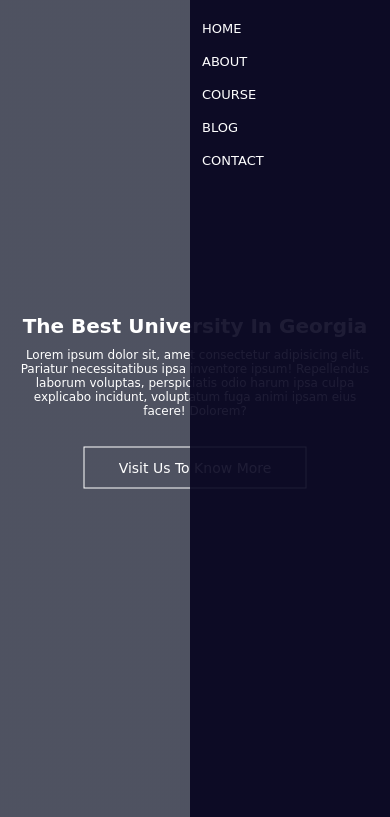
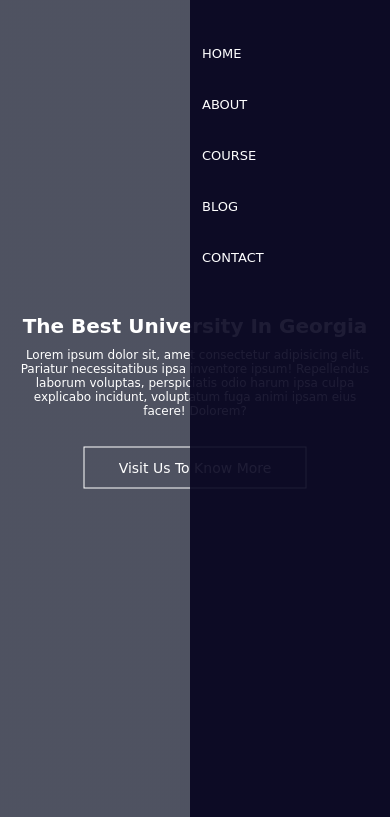
Before and after one commit to lukannad/lukannad.github.io, a plain HTML site: page index.html in a window 390 px wide. Shown: the part 27-844 px from the top of the page. Drawn offline with Linux system fonts and the light colour scheme; a web font is replaced by a local one.

Commit message:
Sachiroa
es

```diff
--- a/style.css
+++ b/style.css
@@ -94,9 +94,13 @@ a{
     }
     .nav-links ul li{
         display: flex;
+        margin: 18px 0;
     }
     .nav-links ul li a:hover::after{
         width: 100%;
+    }
+    .nav-links ul{
+        margin-top: 65px;
     }
     .nav-links{
         position: absolute;
```
